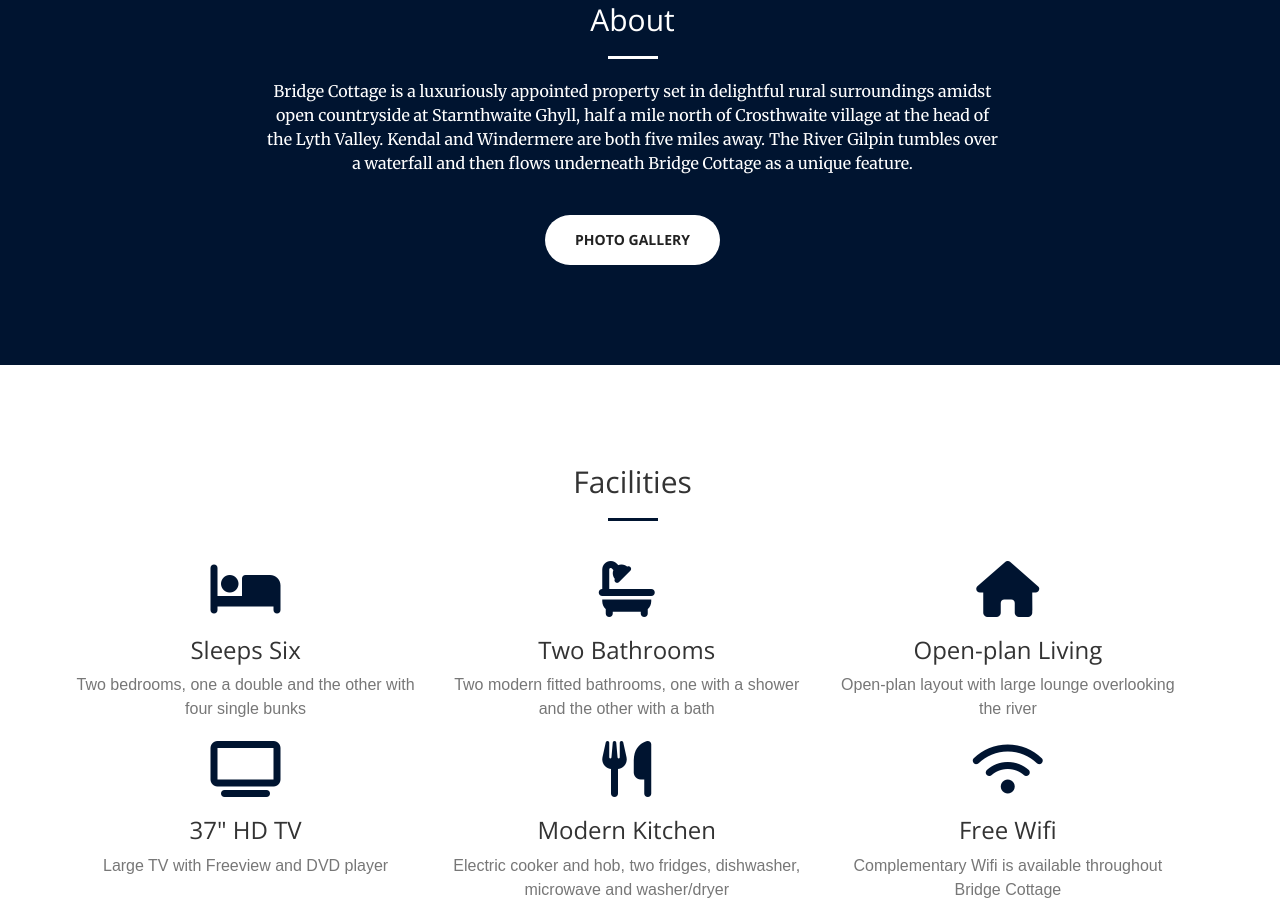
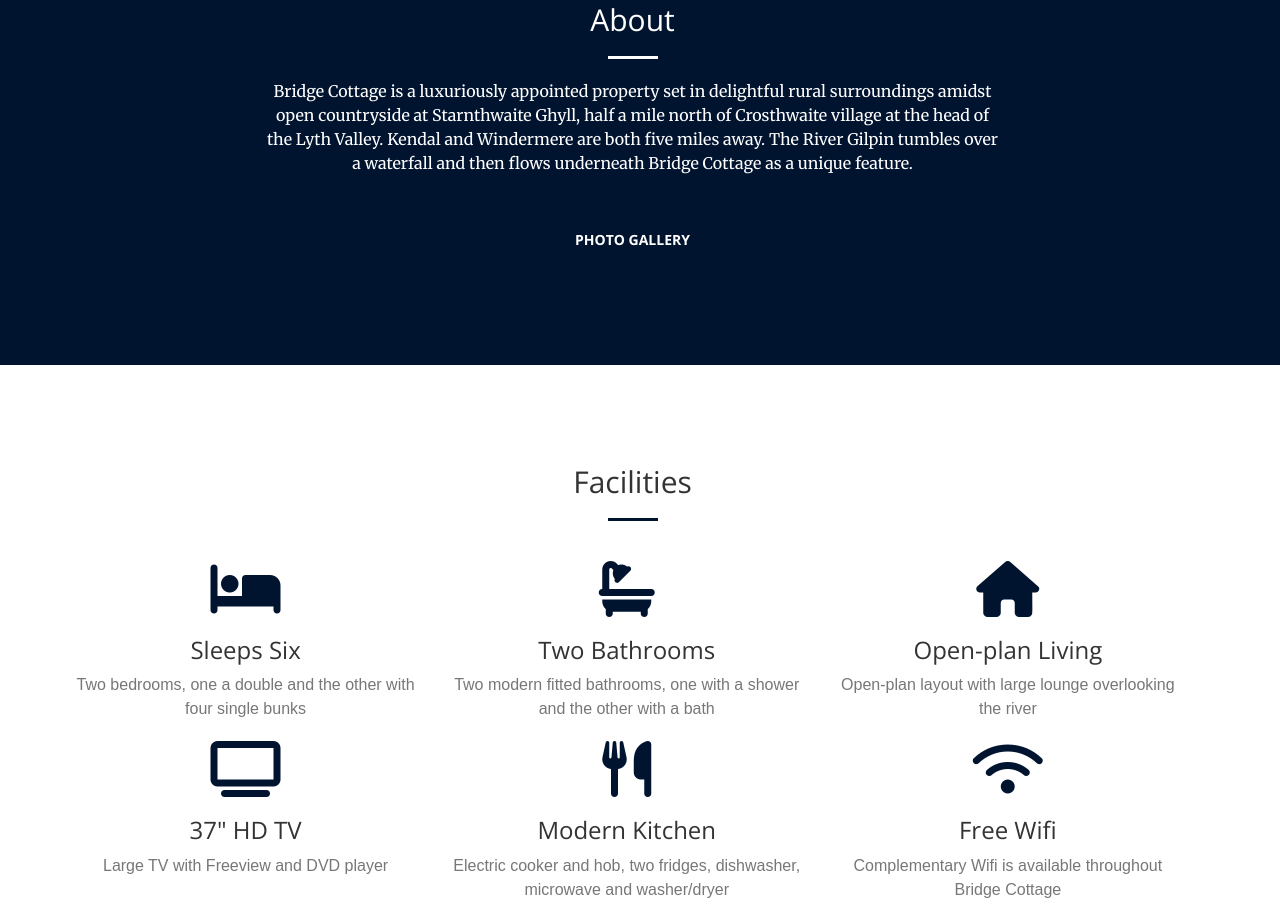
Before and after one commit to bridgecottage/bridgecottage.github.io, a website: page index.html in a window 1280 px wide. Shown: the part 897-1802 px from the top of the page. Drawn offline with nearby package versions, Linux system fonts and the light colour scheme; some packages are replaced by stand-ins of ours.

Commit message:
css button fix

```diff
--- a/css/creative.css
+++ b/css/creative.css
@@ -355,8 +355,8 @@ header .header-content .header-content-inner p {
   padding-left: 0;
 }
 .btn-default {
-  color: #222222;
-  background-color: white;
+  color: #ffffff;
+  background-color: #001430;
   border-color: white;
   -webkit-transition: all 0.35s;
   -moz-transition: all 0.35s;
```
